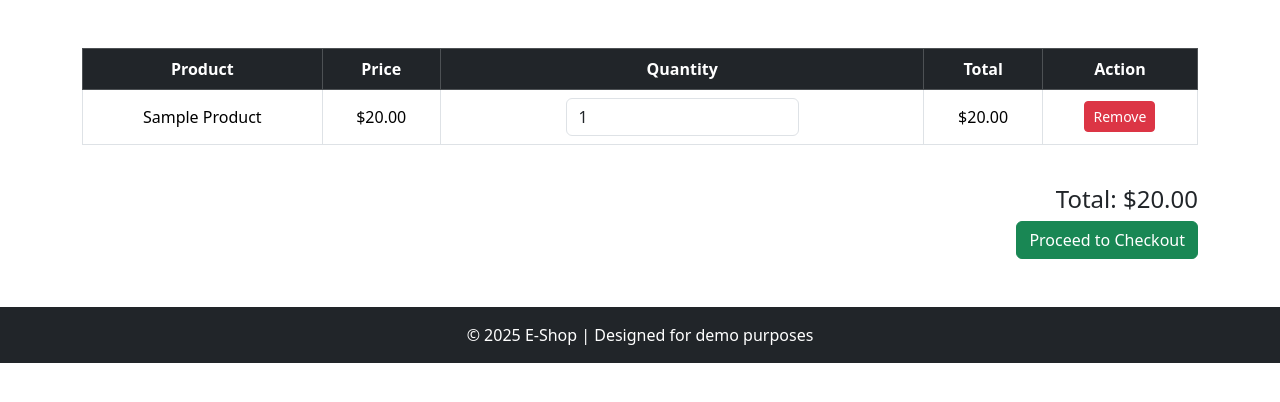
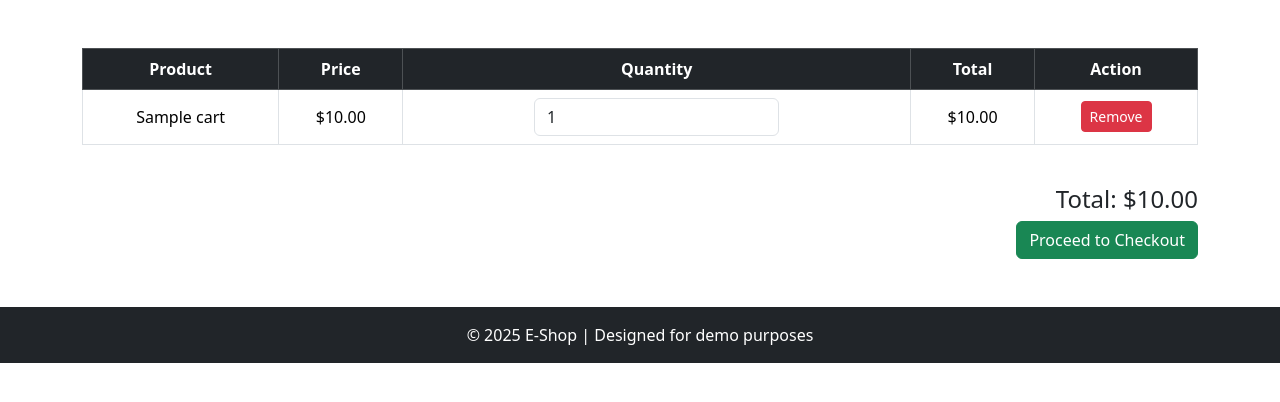
Before and after one commit to novakamiii/web_app, a PHP site: page /cart.php in a window 1280 px wide. Shown: the part 264-666 px from the top of the page. Run offline with PHP 8.4, Linux system fonts and the light colour scheme; tables that the repository leaves empty or names only in its code hold one stand-in row (values such as "Sample post").

Commit message:
cart update

```diff
--- a/cart.php
+++ b/cart.php
@@ -1,5 +1,6 @@
 <?php
-    include "misc/database.php";
+include "misc/database.php";
+include "misc/cart_handler.php";
 ?>
 
 <!DOCTYPE html>
@@ -59,25 +60,16 @@
                         </tr>
                     </thead>
                     <tbody>
-                        <!-- Example Row -->
-                        <tr>
-                            <td>Sample Product</td>
-                            <td>$20.00</td>
-                            <td>
-                                <input type="number" class="form-control w-50 mx-auto" value="1" min="1">
-                            </td>
-                            <td>$20.00</td>
-                            <td>
-                                <button class="btn btn-danger btn-sm">Remove</button>
-                            </td>
-                        </tr>
+                        <?php
+                        showCart();
+                        ?>
                     </tbody>
                 </table>
             </div>
 
             <!-- Cart Summary -->
             <div class="text-end mt-4">
-                <h4>Total: $20.00</h4>
+                <h4 id="cart-total">Total: $0.00</h4>
                 <button class="btn btn-success">Proceed to Checkout</button>
             </div>
         </div>
@@ -92,6 +84,40 @@
 
 </html>
 
+<script>
+    document.addEventListener("DOMContentLoaded", () => {
+        const rows = document.querySelectorAll("table tbody tr");
+        const cartTotalEl = document.getElementById("cart-total");
+
+        function updateCartTotal() {
+            let totalSum = 0;
+            rows.forEach(row => {
+                const priceCell = row.querySelector(".price");
+                const qtyInput = row.querySelector(".qty");
+                const totalCell = row.querySelector(".total");
+                const unitPrice = parseFloat(priceCell.dataset.price);
+
+                const qty = parseInt(qtyInput.value) || 1;
+                const total = unitPrice * qty;
+                totalCell.textContent = `$${total.toFixed(2)}`;
+
+                totalSum += total;
+            });
+
+            cartTotalEl.textContent = `Total: $${totalSum.toFixed(2)}`;
+        }
+
+        // initial update
+        updateCartTotal();
+
+        // update on any quantity change
+        rows.forEach(row => {
+            const qtyInput = row.querySelector(".qty");
+            qtyInput.addEventListener("input", updateCartTotal);
+        });
+    });
+</script>
+
 <?php
-    mysqli_close($conn);
+mysqli_close($conn);
 ?>
--- /dev/null
+++ b/misc/cart_handler.php
@@ -0,0 +1,71 @@
+<?php
+include "database.php";
+
+$sql6 = "SELECT COUNT(*) as total from cart";
+$result2 = mysqli_query($conn, $sql6);
+$row2 =  mysqli_fetch_assoc($result2);
+$total_cart_num = $row2['total'];
+
+
+
+#Add to cart method
+if ($_SERVER["REQUEST_METHOD"] === "POST") {
+    $prod_name = filter_input(INPUT_POST, "prod_name", FILTER_SANITIZE_SPECIAL_CHARS);
+
+    $query = "SELECT * FROM products WHERE prod_name = '$prod_name'";
+    $result = mysqli_query($conn, $query);
+
+    if ($row = mysqli_fetch_assoc($result)) {
+        $cartItem = $row['prod_name'];
+        $cartPrice = $row['price'];
+
+        $query2 = "INSERT INTO cart (`prod_name`, `quantity`, `price`)
+                   VALUES ('$cartItem', 1, '$cartPrice')";
+
+        if (mysqli_query($conn, $query2)) {
+            echo "<script>alert('{$cartItem} added to cart!');</script>";
+        } else {
+            echo "<script>alert('Something went wrong!');</script>";
+        }
+    }
+}
+
+# Remove from cart
+if ($_SERVER["REQUEST_METHOD"] === "POST" && isset($_POST['cart_item'])) {
+    $cart_item = filter_input(INPUT_POST, 'cart_item', FILTER_SANITIZE_SPECIAL_CHARS);
+
+    $delete_query = "DELETE FROM cart WHERE prod_name = '$cart_item' LIMIT 1";
+    if (mysqli_query($conn, $delete_query)) {
+        echo "<script>alert('{$cart_item} removed from cart!');</script>";
+        // Optional: refresh the page to update the cart
+        echo "<script>window.location.href = 'cart.php';</script>";
+    } else {
+        echo "<script>alert('Failed to remove item.');</script>";
+    }
+}
+
+
+function showCart()
+{
+    global $conn;
+
+    $query = "SELECT * FROM cart";
+    $result = mysqli_query($conn, $query);
+
+    while ($row = mysqli_fetch_assoc($result)) {
+        $prod_name = $row['prod_name'];
+        $price = $row['price'];
+        echo "<tr>
+                <td>{$prod_name}</td>
+                <td class=\"price\" data-price=\"{$price}\">\${$price}.00</td>
+                <td><input type=\"number\" class=\"form-control w-50 mx-auto qty\" value=\"1\" min=\"1\"></td>
+                <td class=\"total\">$/{$price}.00</td>
+                <td>
+                    <form action=\"cart.php\" method=\"post\">
+                        <input type=\"hidden\" name=\"cart_item\" value=\"{$prod_name}\">
+                        <button type=\"submit\" class=\"btn btn-danger btn-sm\">Remove</button>
+                    </form>
+                </td>
+              </tr>";
+    }
+}
--- a/misc/database.php
+++ b/misc/database.php
@@ -1,8 +1,13 @@
 <?php
+    #Uncomment your credentials if needed.
     $db_server = "localhost";
     $db_user = "root";
-    $db_pass = 'paulo';
-    $db_name = "testPHP";
+
+    #$db_pass = 'root'; //reizu
+    #$db_name = 'testphp' //reizu
+
+    $db_pass = 'paulo'; //nova
+    $db_name = "testPHP"; //nova
     $conn = "";
 
     try {
```
Also changed, not shown: misc/rand_products.php (+23 -24 lines), index.php (line endings or trailing spaces).
